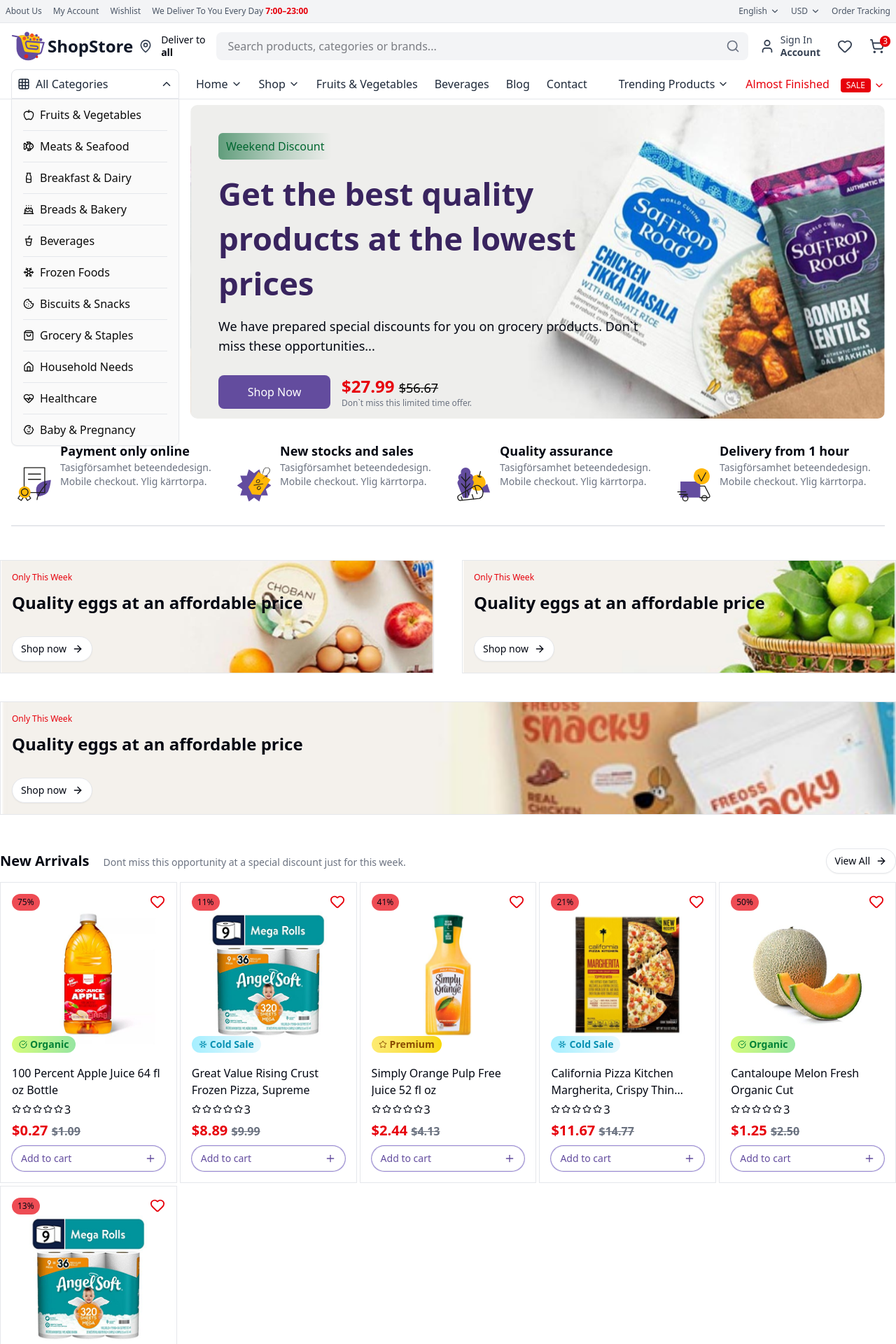
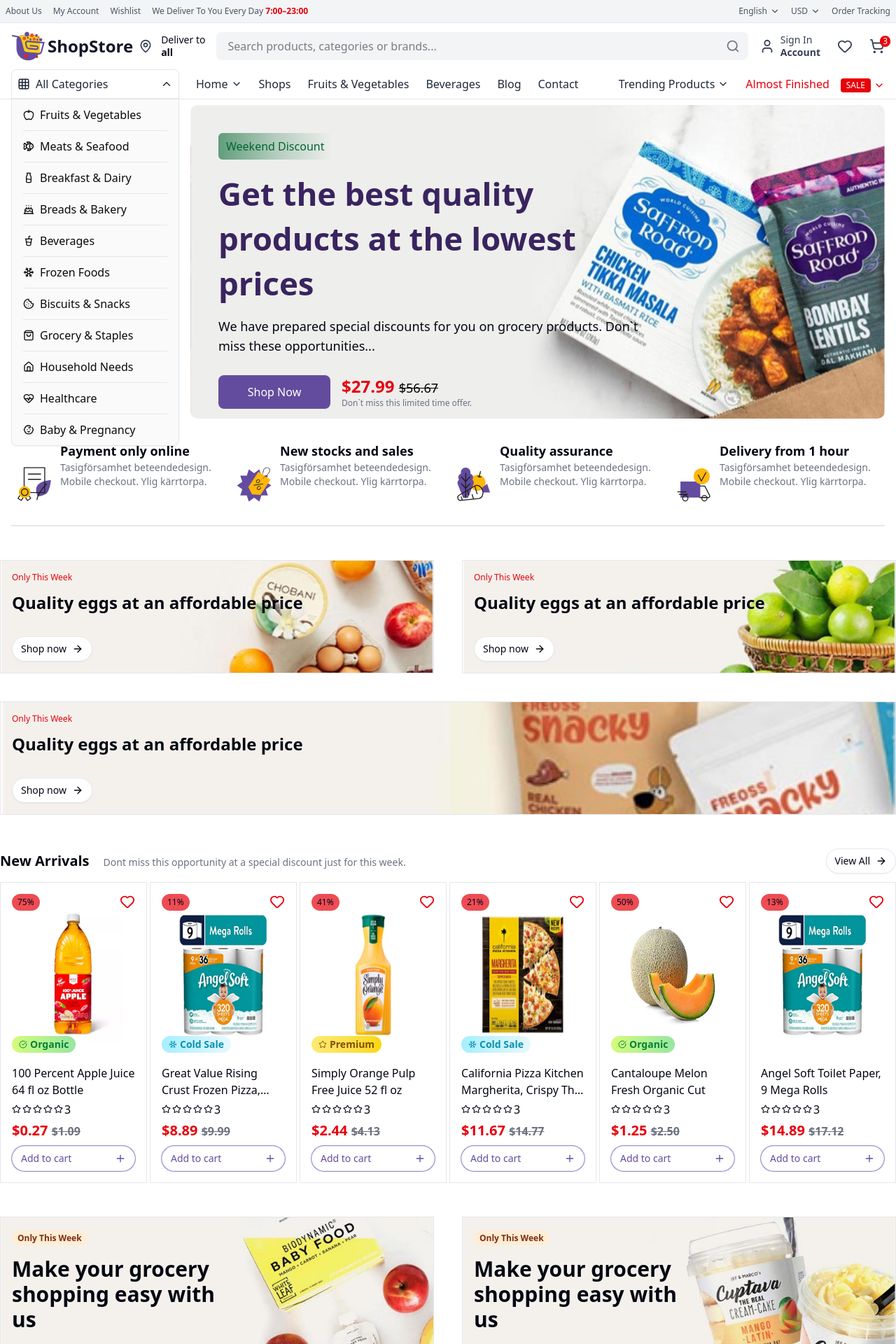
Before and after one commit to Uriford-International-Limited/Ecommerce, a Next.js app: page / in a window 1280 px wide. Shown: the top 1920 px of the page at 70% size. Built offline with nearby package versions, Linux system fonts and the light colour scheme.

Commit message:
Update LimitedTime component layout and adjust CardWrapper grid for better responsiveness; rename 'Shop' to 'Shops' in NavigationMenu

```diff
--- a/src/app/(pages)/home/sections/LimitedTime.tsx
+++ b/src/app/(pages)/home/sections/LimitedTime.tsx
@@ -10,7 +10,7 @@
           <div
             key={idx}
             className={cn(
-              "border max-h-52 grow bg-center bg-cover p-4 space-y-3",
+              "border max-h-52 w-[410px] grow bg-center bg-cover p-4 space-y-3",
               idx === 0 && "bg-[url('/lt1.png')]",
               idx === 1 && "bg-[url('/lt2.png')]",
               idx === 2 && "bg-[url('/lt3.png')]"
--- a/src/app/page.tsx
+++ b/src/app/page.tsx
@@ -17,7 +17,7 @@
       <CardWrapper
         label="New Arrivals"
         description="Dont miss this opportunity at a special discount just for this week."
-        className="grid grid-cols-[repeat(auto-fit,minmax(250px,1fr))] justify-items-center gap-1"
+        className="grid grid-cols-[repeat(auto-fit,minmax(210px,1fr))] justify-items-center gap-1"
       >
         {arrivalDatas.map((item) => (
           <ProductCard key={item._id} item={item} />
--- a/src/components/shared/widgets/NavigationMenu.tsx
+++ b/src/components/shared/widgets/NavigationMenu.tsx
@@ -47,7 +47,7 @@
 
   const navLinks = [
     { label: "Home", href: "/" },
-    { label: "Shop", href: "/shop" },
+    { label: "Shops", href: "/shops" },
     { label: "Fruits & Vegetables", href: "/fruits" },
     { label: "Beverages", href: "/beverages" },
     { label: "Blog", href: "/blog" },
```
